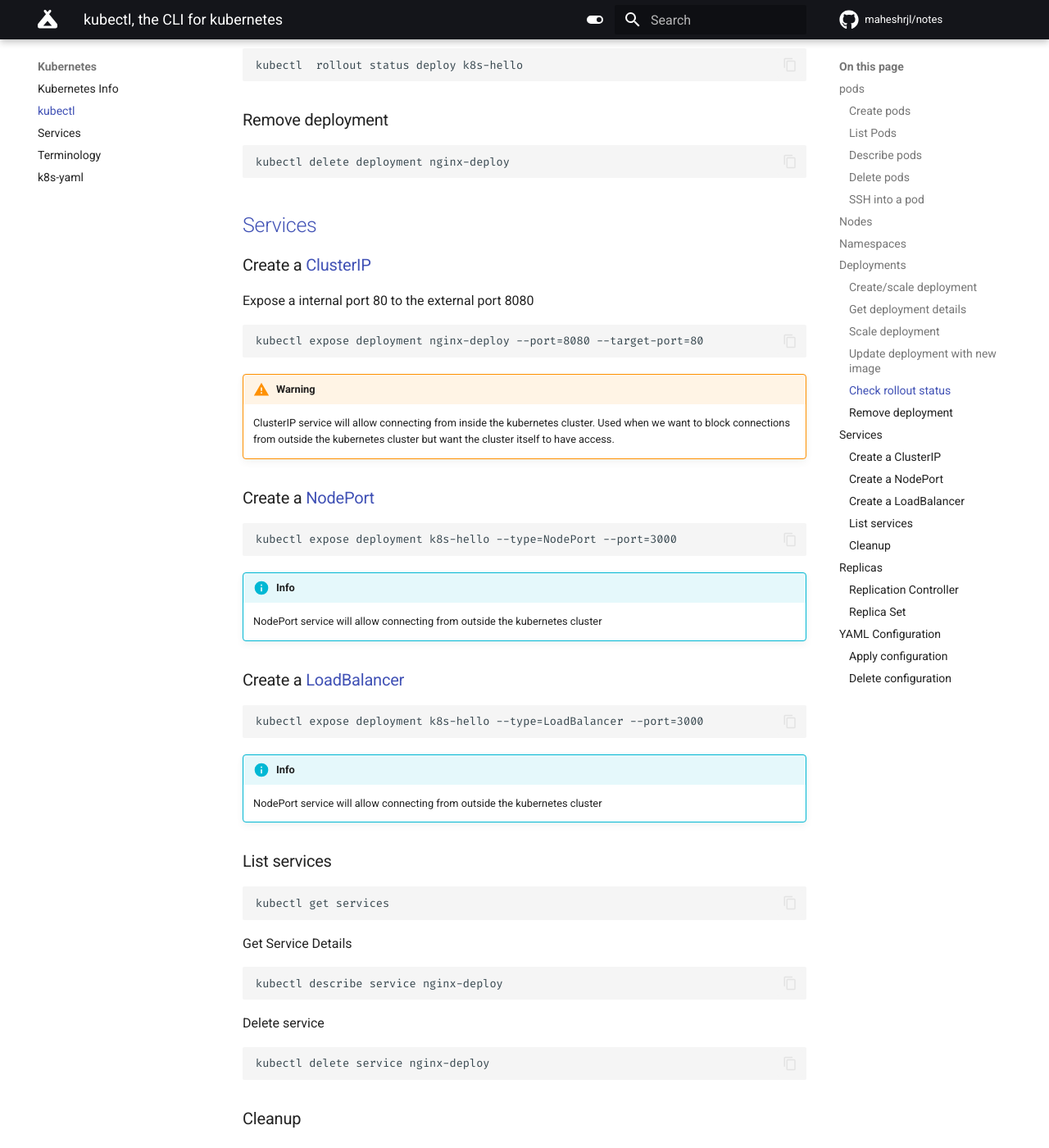
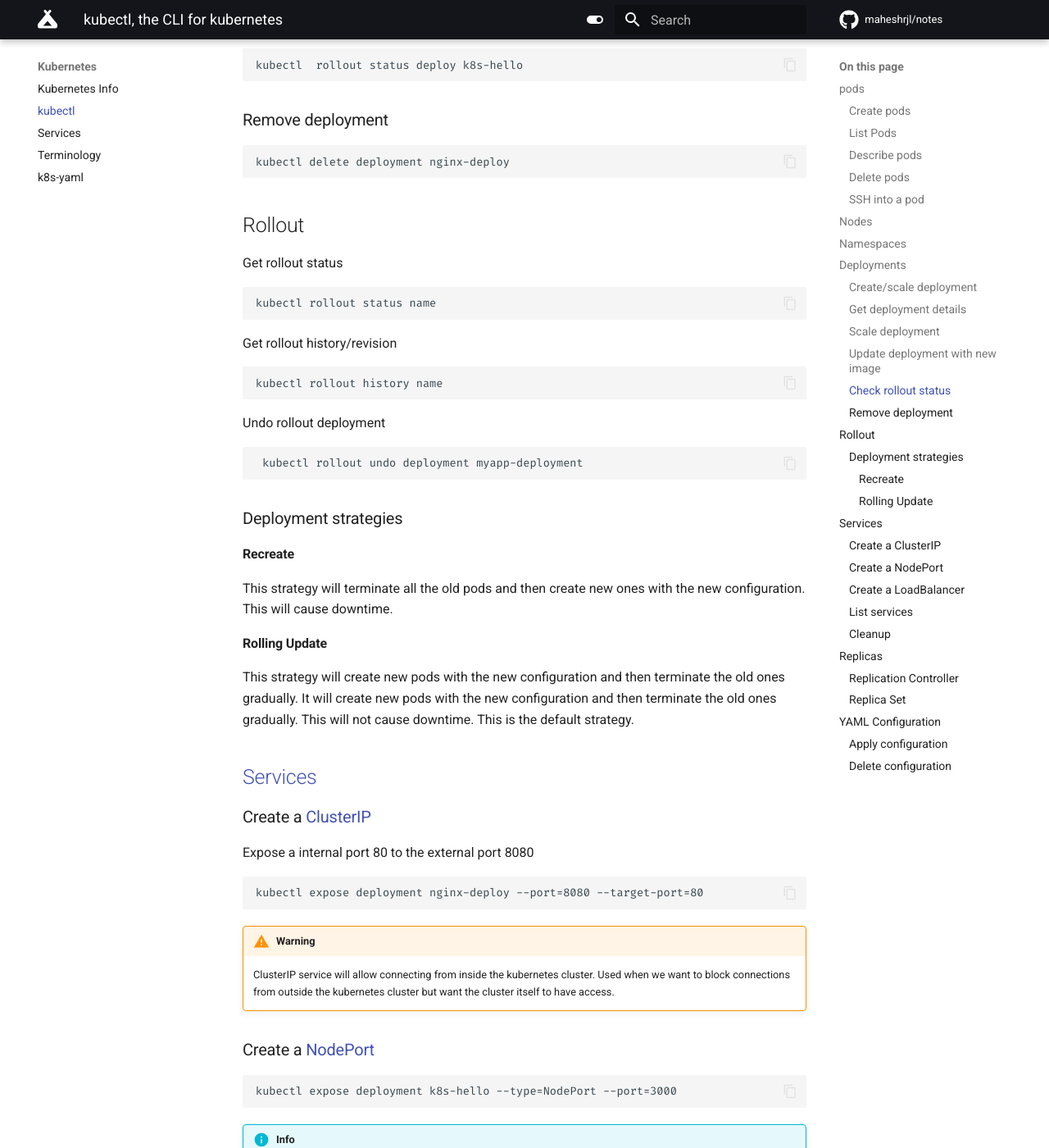
Before and after one commit to maheshrijal/notes, an MkDocs documentation site: the page built from docs/kubernetes/kubectl.md, in a window 1280 px wide and 1400 px high, scrolled down 3008 px. Shown: the whole window at 82% size. Built offline with MkDocs 1.6.1 and Material for MkDocs 9.7.7, drawn with Linux system fonts in a browser that asks for light colours; comment, search, counter and statistics services are not loaded; some of the changed text lies outside the part shown.

Commit message:
kubectl stuff
Signed-off-by: maheshrjl <62394512+maheshrjl@users.noreply.github.com>

````diff
--- a/docs/kubernetes/kubectl.md
+++ b/docs/kubernetes/kubectl.md
@@ -139,6 +139,35 @@ kubectl  rollout status deploy k8s-hello
 kubectl delete deployment nginx-deploy
 ```
 
+## Rollout
+
+Get rollout status
+```
+kubectl rollout status name
+```
+
+Get rollout history/revision
+
+```
+kubectl rollout history name
+```
+
+Undo rollout deployment
+
+```
+ kubectl rollout undo deployment myapp-deployment
+```
+
+### Deployment strategies
+
+#### Recreate
+
+This strategy will terminate all the old pods and then create new ones with the new configuration. This will cause downtime.
+
+#### Rolling Update
+
+This strategy will create new pods with the new configuration and then terminate the old ones gradually. It will create new pods with the new configuration and then terminate the old ones gradually. This will not cause downtime. This is the default strategy.
+
 ## [Services](/kubernetes/services/#kubernetes-services)
 
 ### Create a [ClusterIP](/kubernetes/services/#clusterip)
@@ -185,6 +214,10 @@ Delete service
 kubectl delete service nginx-deploy
 ```
 
+Get all objects in the default namespace
+```
+kubectl get all
+```
 
 ### Cleanup
 
@@ -216,9 +249,24 @@ Scale Replica Set
 ```
 kubectl scale --replicas=5 -f replicaset replicaset.yml
 ```
+
+```
+kubectl scale rs --replicas=5 replicaset
+```
+
 !!! warning
 
     This will create 5 replicas of the pods defined in the replicaset.yml file but does not update the replicaset.yml file
+
+Edit Replica Set Inline
+
+```
+kubectl edit rs replicaset
+```
+
+!!! info
+
+    This will open the replicaset.yml file in the default editor and any changes made will be applied immediately to the replicaset
 
 ## YAML Configuration
 
````
